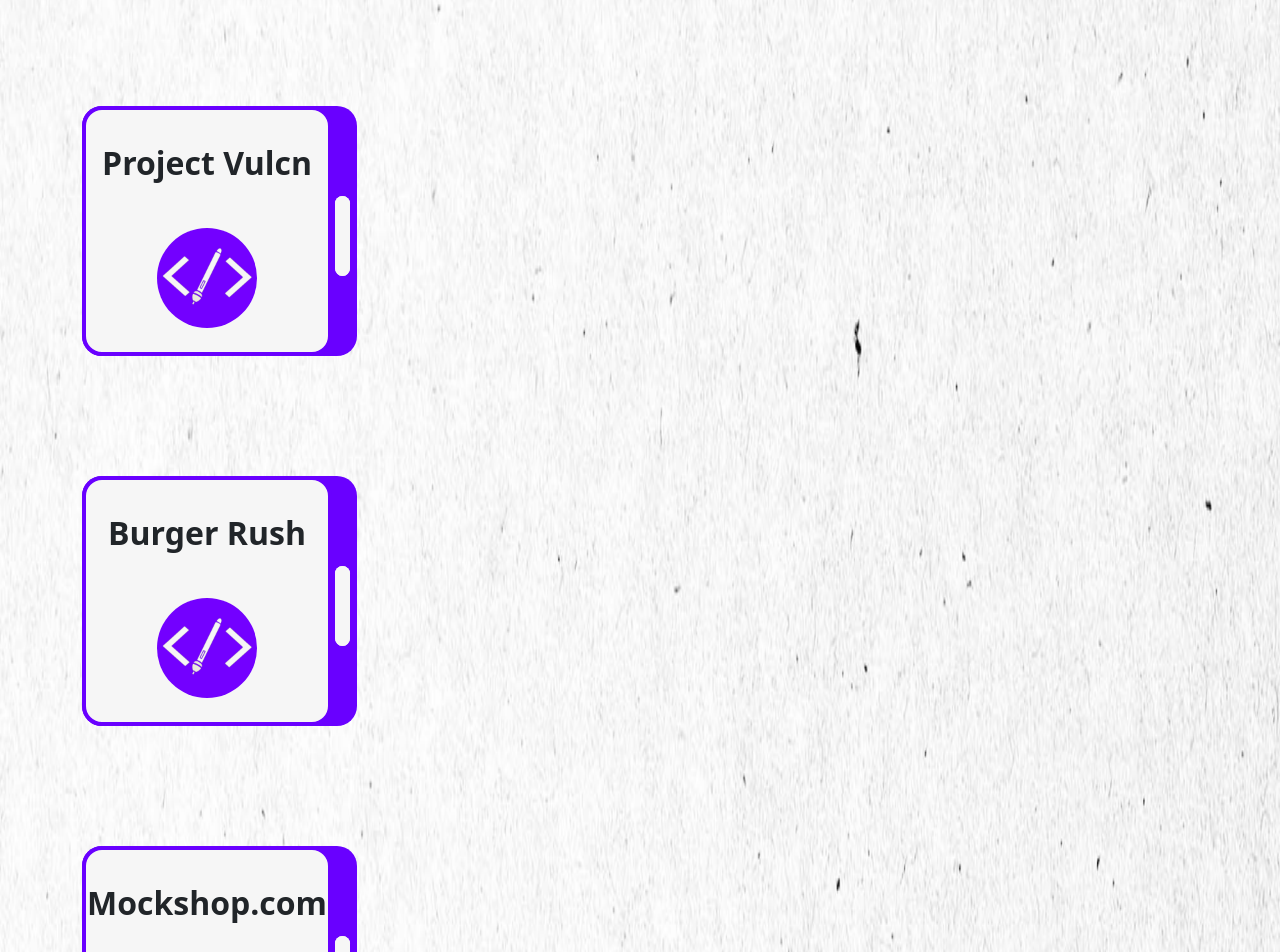
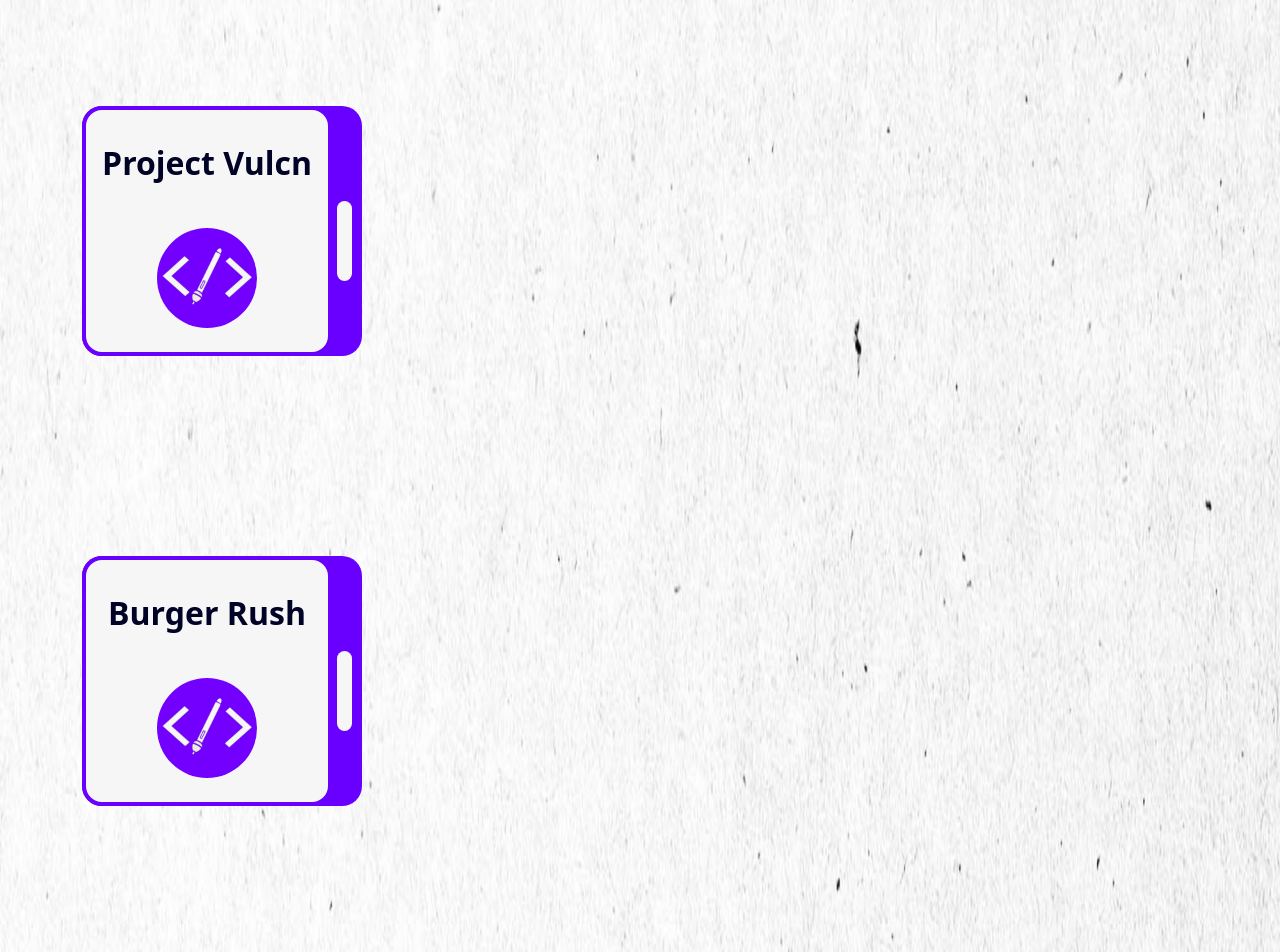
Before and after one commit to Gry4hon/griffinpenn.dev, a React (Vite) app in the folder griffinpennportfolio/: page / in a window 1280 px wide. Shown: the part 5180-6132 px from the top of the page. Built offline with nearby package versions, Linux system fonts and the light colour scheme.

Commit message:
Fixed project boxes
The problem was each component's box had the same id so I passed unique ids for each box as a prop. I also got a primitive version of the animation I want for the boxes.

```diff
--- a/griffinpennportfolio/src/Components/ProjectsComponents/ProjectBox.tsx
+++ b/griffinpennportfolio/src/Components/ProjectsComponents/ProjectBox.tsx
@@ -4,25 +4,36 @@ import test from "./styles/Assets/LOGO.png";
 
 function ProjectBox(props) {
   const [isClicked, setIsClicked] = useState(false);
-  const [boxSize, setBoxSize] = useState("275px");
-  const [barLocation, setBarLocation] = useState("253px");
 
   function ExpandDong() {
+    const backBody = document.getElementById(props.bodyKey);
+    const expandBar = document.getElementById(props.barKey);
+    const bio = document.getElementById(props.bioKey);
+
     if (!isClicked) {
-      setBoxSize("1300px");
+      backBody!.style.width = "1300px";
+      backBody!.style.backgroundColor = "#f6f6f6";
+      backBody!.style.border = "4px solid #6900ff";
 
-      document.getElementById("box-body-back")!.style.width = "1300px";
-      document.getElementById("select-bar")!.style.marginLeft = "1250px";
+      bio!.innerHTML = props.bio;
+      bio!.style.marginLeft = "260px";
+      bio!.style.marginTop = "50px";
+
+      expandBar!.style.marginLeft = "1250px";
+
       setIsClicked(true);
-      console.log("CLICKED!");
     } else if (isClicked) {
-      setBoxSize("275px");
-      setBarLocation("253px");
-      document.getElementById("box-body-back")!.style.width = boxSize;
-      document.getElementById("select-bar")!.style.marginLeft = barLocation;
+      backBody!.style.width = "275px";
+      backBody!.style.backgroundColor = "#6900ff";
+      backBody!.style.border = "none";
+
+      bio!.innerHTML = "";
+      bio!.style.marginLeft = "0px";
+      bio!.style.marginTop = "0px";
+
+      expandBar!.style.marginLeft = "230px";
+
       setIsClicked(false);
-
-      console.log("UNCLICKED!");
     }
   }
   return (
@@ -32,9 +43,11 @@ function ProjectBox(props) {
           <p>{props.title}</p>
           <img src={test} width="100px" height="100px" />
         </div>
-        <div id="box-body-back"></div>
-        <div id="select-bar">
-          <button onClick={ExpandDong} id="expand-button"></button>
+        <div id={props.bodyKey} className="box-body-back">
+          <p id={props.bioKey}></p>
+        </div>
+        <div id={props.barKey} className="select-bar">
+          <button onClick={ExpandDong}></button>
         </div>
       </div>
     </>
--- a/griffinpennportfolio/src/Components/ProjectsComponents/Projects.tsx
+++ b/griffinpennportfolio/src/Components/ProjectsComponents/Projects.tsx
@@ -18,10 +18,34 @@ function Projects() {
             </p>
           </div>
           <div className="projects-container">
-            <ProjectBox title="Project Vulcn" />
-            <ProjectBox title="Burger Rush" />
-            <ProjectBox title="Mockshop.com" />
-            <ProjectBox title="Swift Navigation App" />
+            <ProjectBox
+              title="Project Vulcn"
+              bodyKey="vulcn-body"
+              barKey="vulcn-bar"
+              bioKey="vulcn-bio"
+              bio="This is an ongoing research and development project that seeks to understand how temperature can better immerse a user in virtual reality."
+            />
+            <ProjectBox
+              title="Burger Rush"
+              bodyKey="burger-body"
+              barKey="burger-bar"
+              bioKey="burger-bio"
+              bio="THIS IS A BURGER TEST"
+            />
+            <ProjectBox
+              title="Mockshop.com"
+              bodyKey="mock-body"
+              barKey="mock-bar"
+              bioKey="mock-bio"
+              bio="THIS IS A MOCK TEST"
+            />
+            <ProjectBox
+              title="Swift Navigation App"
+              bodyKey="swift-body"
+              barKey="swift-bar"
+              bioKey="swift-bio"
+              bio="THIS IS A SWIFT TEST"
+            />
           </div>
         </div>
       </div>
--- a/griffinpennportfolio/src/Components/ProjectsComponents/styles/ProjectBoxStyles.css
+++ b/griffinpennportfolio/src/Components/ProjectsComponents/styles/ProjectBoxStyles.css
@@ -17,7 +17,7 @@
     margin-top: 100px;
 }
 
-#box-body-back{
+.box-body-back{
     width: 275px;
     position: relative;
     background-color: #6900ff;
@@ -26,6 +26,14 @@
     margin-top: -250px;
     height: 250px;
 
+}
+
+
+.box-body-back p{
+    z-index: 3;
+    color: #010326;
+    font-size: 30px;
+    margin: 0;
 }
 
 #box-body img{
@@ -38,25 +46,27 @@
 #box-body p{
     font-size: 32px;
     margin-top: 12%;
-
+    color: #010326;
     font-weight: bold;
 }
 
-#select-bar{
+.select-bar{
     position: relative;
-    margin-left: 253px;
-    margin-top: -160px;
+    margin-left: 230px;
+    margin-top: -250px;
     z-index: 2;
-    width: 15px;
-    height: 80px;
-    background-color: #f6f6f6;
-    border-radius: 20px;
+    width: 50px;
+    height: 250px;
+    background-color: #6900ff;
+    border-radius: 0px 20px 20px 0px;
 }
 
-#select-bar button{
+.select-bar button{
     background-color: #f6f6f6;
     border: none;
     width: 15px;
     height: 80px;
+    margin-top: 95px;
+    margin-left: 25px;
     border-radius: 20px;
 }
```
